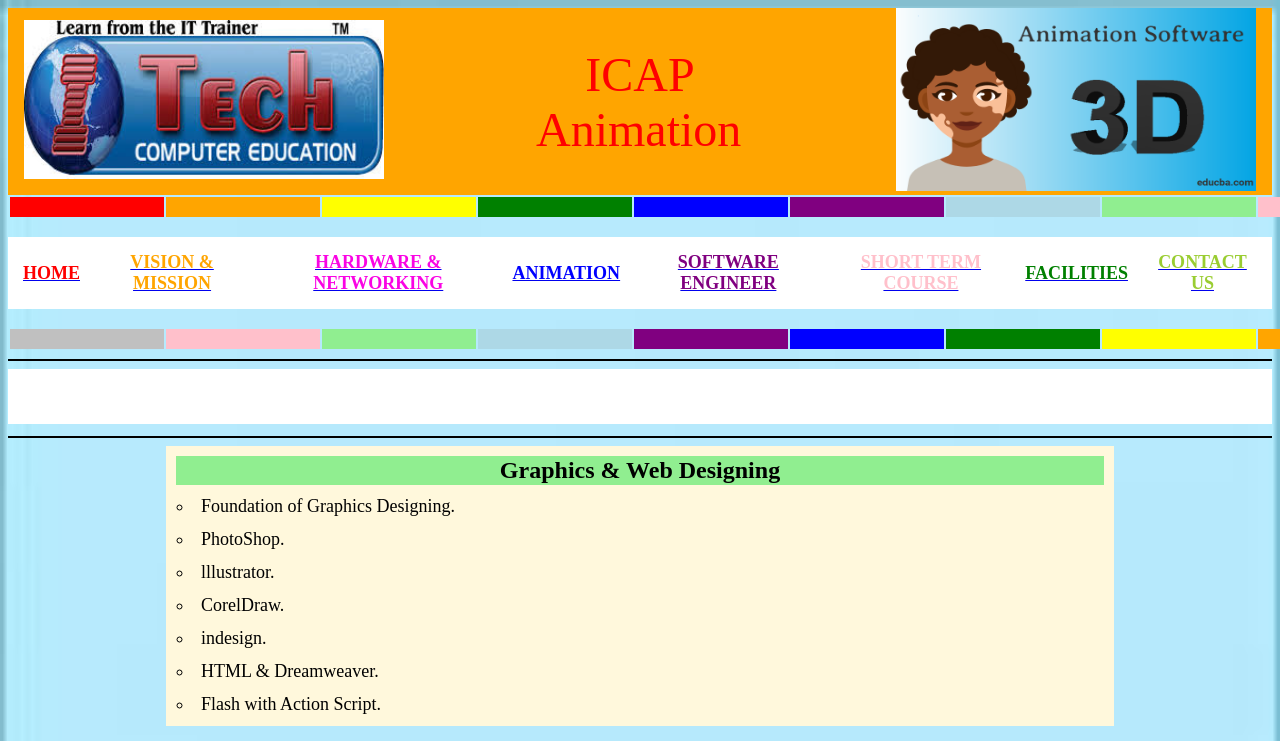
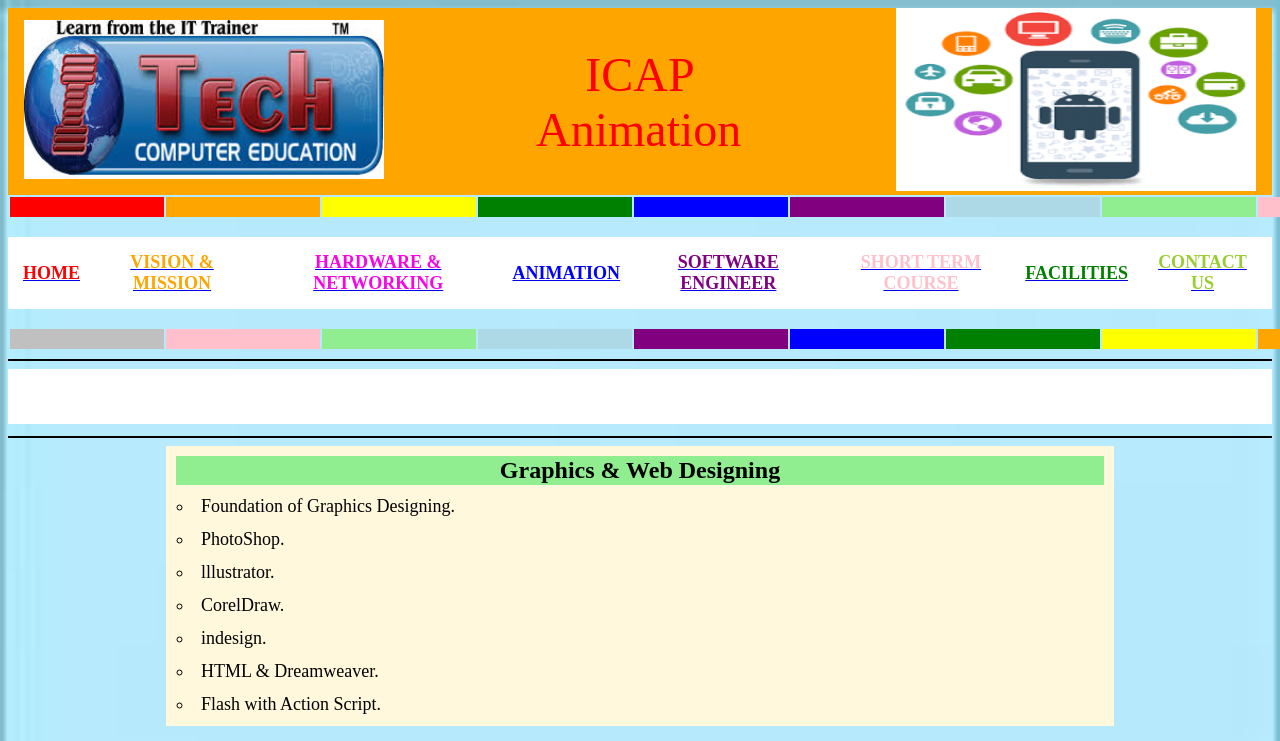
Before and after one commit to soyxbshxikh/I-Tech_Prospectus_File, a plain HTML site: page pages/ICAP Animation.html in a window 1280 px wide. Shown: the top 741 px of the page. Drawn offline with Linux system fonts and the light colour scheme.

Commit message:
Update ICAP Animation.html

```diff
--- a/pages/ICAP Animation.html
+++ b/pages/ICAP Animation.html
@@ -15,7 +15,7 @@
 				<font color="red" face="algerian" size="10">&nbsp;&nbsp;&nbsp;&nbsp;&nbsp;&nbsp;&nbsp;&nbsp;&nbsp;
 					Animation &nbsp;&nbsp;&nbsp;&nbsp;&nbsp;&nbsp;&nbsp;&nbsp;&nbsp;</font>
 			</td>
-			<td align="center"> <img src="..\img\s1.1.png" width="360" height="183"> </td>
+			<td align="center"> <img src="..\img\s1.png" width="360" height="183"> </td>
 		</tr>
 	</table>
 
```
